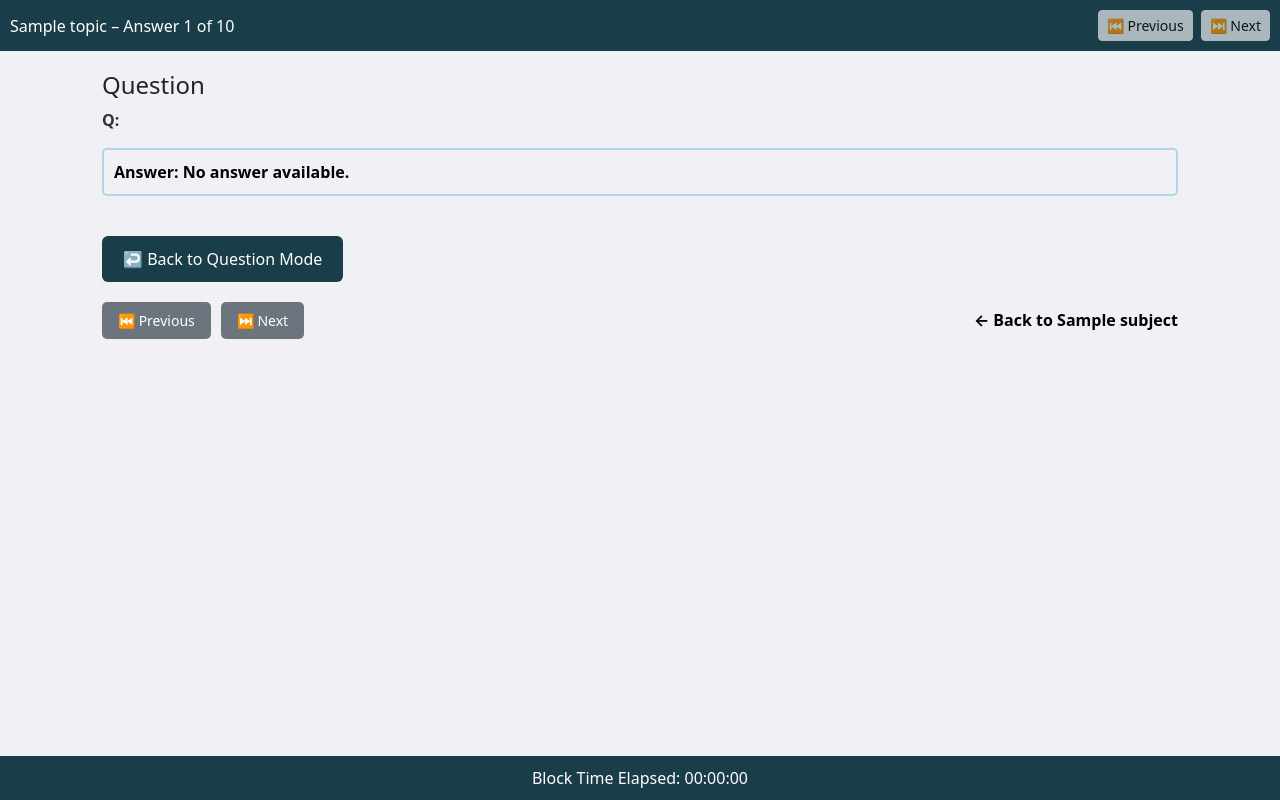
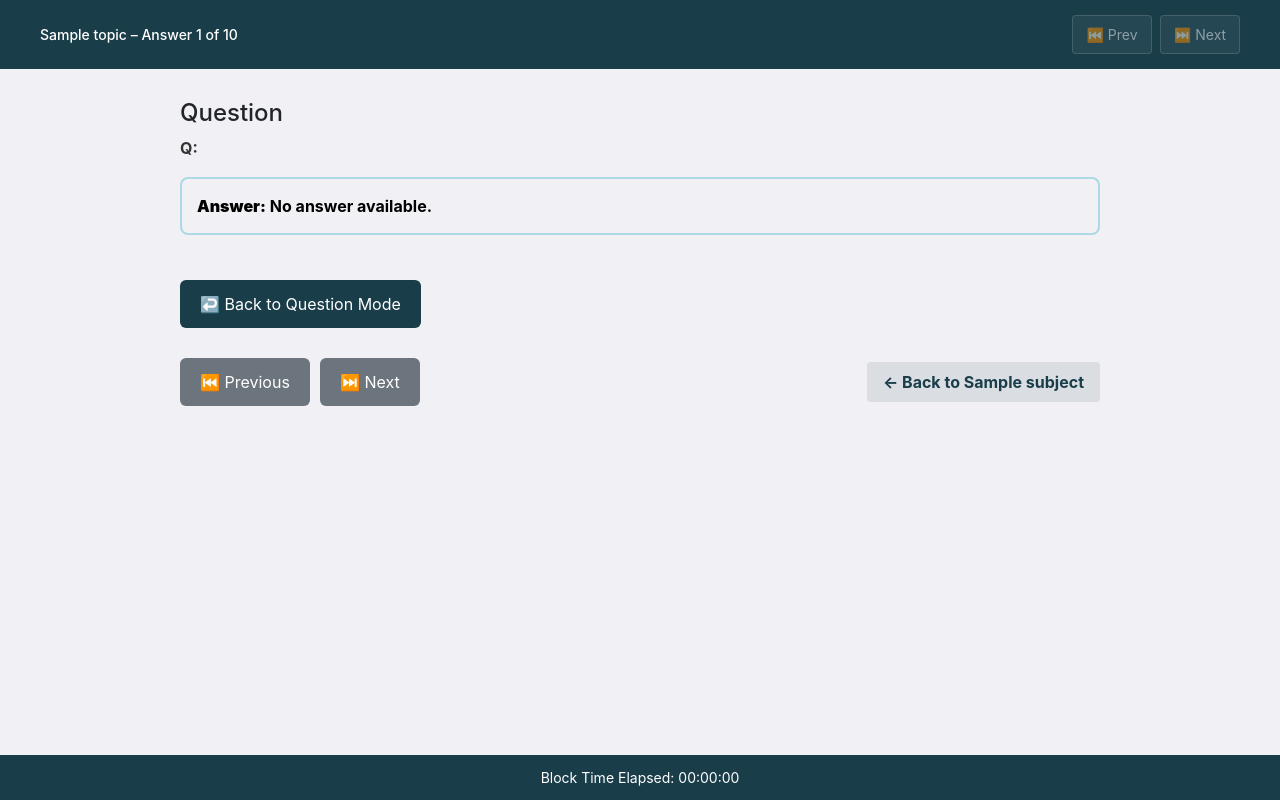
Before and after one commit to Anshu529962/render-8th, a Flask app: template templates/answer.html in a window 1280 px wide. Run offline with Flask 3, Linux system fonts and the light colour scheme; the template is opened without the code that fills it: most values are stand-ins (such as "Sample title", 1, 10 or a date in 2020).

Commit message:
Update answer.html

```diff
--- a/templates/answer.html
+++ b/templates/answer.html
@@ -6,54 +6,91 @@
     <title>Answer – {{ topic }}</title>
     <link href="https://cdn.jsdelivr.net/npm/bootstrap@5.3.0/dist/css/bootstrap.min.css" rel="stylesheet">
     <style>
+        * {
+            box-sizing: border-box;
+        }
+
         body {
             background-color: #f0f0f5;
-            padding-bottom: 80px;
+            padding-bottom: 100px; /* Increased for mobile */
+            font-family: 'Inter', -apple-system, BlinkMacSystemFont, 'Segoe UI', Roboto, sans-serif;
         }
+
         .question-header {
             background-color: #1a3d4a;
             color: white;
-            padding: 10px;
+            padding: 15px 10px; /* Increased padding for mobile */
             width: 100%;
+            position: sticky;
+            top: 0;
+            z-index: 100;
         }
+
+        .question-header span {
+            font-size: 14px;
+            font-weight: 500;
+        }
+
         .question {
-            padding: 20px;
+            padding: 15px; /* Reduced for mobile */
+            max-width: 100%;
+            overflow-x: hidden;
         }
+
         .question p {
             color: #333333;
+            line-height: 1.6;
+            word-wrap: break-word;
         }
+
         .answer-text {
             margin-top: 15px;
             font-weight: bold;
             color: #000000;
             border: 2px solid #ADD8E6;
-            padding: 10px;
-            border-radius: 5px;
+            padding: 15px; /* Increased for mobile */
+            border-radius: 8px;
+            word-wrap: break-word;
         }
+
         .submit-btn {
             background-color: #1a3d4a;
             color: white;
-            padding: 10px 20px;
+            padding: 12px 20px; /* Larger touch target */
             margin-top: 20px;
+            border: none;
+            border-radius: 6px;
+            font-size: 16px;
+            width: 100%; /* Full width on mobile */
+            text-decoration: none;
+            display: inline-block;
+            text-align: center;
         }
+
         .footer {
             background-color: #1a3d4a;
             color: white;
-            padding: 10px;
+            padding: 15px 10px; /* Increased padding */
             position: fixed;
             bottom: 0;
             width: 100%;
+            z-index: 99;
+            text-align: center;
+            font-size: 14px;
         }
 
-        /* Bookmark button styling */
+        /* Bookmark button styling - Mobile optimized */
         .bookmark-btn {
             background: none;
             border: none;
-            font-size: 20px;
+            font-size: 24px; /* Larger for mobile */
             cursor: pointer;
             color: #ddd;
             transition: color 0.3s;
             margin-left: 10px;
+            padding: 5px; /* Touch target */
+            min-width: 44px;
+            min-height: 44px;
         }
 
         .bookmark-btn.bookmarked {
@@ -83,65 +122,73 @@
             content: ' ✓';
             color: #28a745;
             font-weight: bold;
+            font-size: 18px;
         }
 
-        /* Notes section - WHITE background */
+        /* Notes section - Mobile optimized */
         .notes-section {
             background: white;
-            padding: 15px;
-            border-radius: 5px;
+            padding: 20px; /* Increased for mobile */
+            border-radius: 8px;
             margin-top: 20px;
             border: 2px solid #ddd;
         }
 
         .notes-textarea {
             width: 100%;
-            min-height: 80px;
-            padding: 10px;
-            border: 1px solid #ddd;
-            border-radius: 5px;
+            min-height: 100px; /* Increased for mobile */
+            padding: 15px;
+            border: 2px solid #ddd;
+            border-radius: 8px;
             resize: vertical;
+            font-size: 16px; /* Prevents zoom on iOS */
         }
 
         .save-note-btn {
             background: #1a3d4a;
             color: white;
             border: none;
-            padding: 6px 12px;
-            border-radius: 3px;
+            padding: 12px 20px; /* Larger touch target */
+            border-radius: 6px;
             cursor: pointer;
-            margin-top: 8px;
-            font-size: 14px;
+            margin-top: 12px;
+            font-size: 16px;
+            width: 100%; /* Full width on mobile */
         }
 
         .save-note-btn:hover {
             background: #2a4d5a;
         }
 
-        /* Bottom navigation styling */
+        /* Bottom navigation - Mobile first */
         .bottom-nav {
             display: flex;
-            justify-content: space-between;
+            flex-direction: column;
+            gap: 15px;
+            margin-top: 30px;
             align-items: center;
-            margin-top: 20px;
-            flex-wrap: wrap;
-            gap: 15px;
         }
 
         .nav-buttons {
             display: flex;
             gap: 10px;
+            width: 100%;
+            justify-content: center;
+            flex-wrap: wrap;
         }
 
         .nav-btn {
             background-color: #1a3d4a;
             color: white;
-            padding: 8px 16px;
+            padding: 12px 20px; /* Larger for mobile */
             text-decoration: none;
-            border-radius: 5px;
-            font-size: 14px;
+            border-radius: 6px;
+            font-size: 16px;
             border: none;
             cursor: pointer;
+            min-width: 120px; /* Minimum width for touch */
+            text-align: center;
+            flex: 1;
         }
 
         .nav-btn:hover {
@@ -155,19 +202,55 @@
             cursor: not-allowed;
         }
 
-        /* Back links styling - BOLD and BLACK */
-        .back-links a {
-            color: #000000;
-            font-weight: bold;
+        /* Header navigation buttons - Mobile optimized */
+        .header-nav-btn {
+            background-color: rgba(255,255,255,0.1);
+            color: white;
+            border: 1px solid rgba(255,255,255,0.3);
+            padding: 8px 12px;
+            border-radius: 4px;
+            text-decoration: none;
+            font-size: 14px;
+            min-width: 80px;
+            text-align: center;
+        }
+
+        .header-nav-btn:hover {
+            background-color: rgba(255,255,255,0.2);
+            color: white;
             text-decoration: none;
         }
 
-        .back-links a:hover {
-            color: #333333;
-            text-decoration: underline;
+        .header-nav-btn:disabled {
+            opacity: 0.5;
+            cursor: not-allowed;
         }
 
-        /* Completion modal */
+        /* Back links styling - Mobile friendly */
+        .back-links {
+            display: flex;
+            flex-direction: column;
+            gap: 10px;
+            align-items: center;
+            text-align: center;
+        }
+
+        .back-links a {
+            color: #1a3d4a;
+            font-weight: bold;
+            text-decoration: none;
+            padding: 8px 16px;
+            border-radius: 4px;
+            background: rgba(26, 61, 74, 0.1);
+        }
+
+        .back-links a:hover {
+            color: #2a4d5a;
+            text-decoration: none;
+            background: rgba(26, 61, 74, 0.2);
+        }
+
+        /* Completion modal - Mobile responsive */
         .completion-modal {
             display: none;
             position: fixed;
@@ -219,11 +303,85 @@
             background-color: #6c757d;
             color: white;
         }
+
+        /* Tablet styles */
+        @media (min-width: 768px) {
+            .question {
+                padding: 25px 30px;
+            }
+
+            .submit-btn {
+                width: auto;
+                display: inline-block;
+            }
+
+            .save-note-btn {
+                width: auto;
+            }
+
+            .bottom-nav {
+                flex-direction: row;
+                justify-content: space-between;
+                align-items: center;
+            }
+
+            .nav-buttons {
+                width: auto;
+            }
+
+            .nav-btn {
+                flex: none;
+                min-width: 100px;
+            }
+
+            .back-links {
+                flex-direction: row;
+                gap: 15px;
+            }
+
+            .modal-buttons {
+                flex-direction: row;
+                justify-content: center;
+            }
+
+            .modal-btn {
+                width: auto;
+                min-width: 120px;
+            }
+        }
+
+        /* Desktop styles */
+        @media (min-width: 992px) {
+            .question {
+                padding: 30px 40px;
+                max-width: 900px;
+                margin: 0 auto;
+            }
+
+            .question-header {
+                padding: 15px 40px;
+            }
+
+            body {
+                padding-bottom: 80px;
+            }
+
+            .footer {
+                padding: 12px;
+            }
+        }
+
+        /* Large desktop */
+        @media (min-width: 1200px) {
+            .question {
+                max-width: 1000px;
+            }
+        }
     </style>
 </head>
 <body>
-    <div class="question-header d-flex justify-content-between align-items-center">
-        <span>
+    <div class="question-header d-flex justify-content-between align-items-center flex-wrap">
+        <span class="flex-grow-1">
             {{ topic }} – Answer {{ current_index }} of {{ total }}
             {% if session.user_id %}
                 <button class="bookmark-btn {% if bookmarked %}bookmarked{% endif %}"
@@ -232,23 +390,23 @@
                 </button>
             {% endif %}
         </span>
-        <div class="d-flex gap-2">
+        <div class="d-flex gap-2 mt-2 mt-md-0">
             {% if prev_qid %}
-                <a href="{{ url_for('show_answer', subject_name=subject, topic_name=topic, qid=prev_qid) }}" class="btn btn-light btn-sm">⏮️ Previous</a>
+                <a href="{{ url_for('show_answer', subject_name=subject, topic_name=topic, qid=prev_qid) }}" class="header-nav-btn">⏮️ Prev</a>
             {% else %}
-                <button class="btn btn-light btn-sm" disabled>⏮️ Previous</button>
+                <button class="header-nav-btn" disabled>⏮️ Prev</button>
             {% endif %}
             {% if next_qid %}
-                <a href="{{ url_for('show_answer', subject_name=subject, topic_name=topic, qid=next_qid) }}" class="btn btn-light btn-sm">⏭️ Next</a>
+                <a href="{{ url_for('show_answer', subject_name=subject, topic_name=topic, qid=next_qid) }}" class="header-nav-btn">⏭️ Next</a>
             {% elif is_last_question %}
-                <button class="btn btn-success btn-sm" onclick="showCompletionModal()">🎉 Complete</button>
+                <button class="header-nav-btn" style="background-color: #28a745; border-color: #28a745;" onclick="showCompletionModal()">🎉 Done</button>
             {% else %}
-                <button class="btn btn-light btn-sm" disabled>⏭️ Next</button>
+                <button class="header-nav-btn" disabled>⏭️ Next</button>
             {% endif %}
         </div>
     </div>
 
-    <div class="container">
+    <div class="container-fluid">
         <div class="question">
             <h4>Question</h4>
             <p><strong>Q:</strong> {{ q['question'] }}</p>
@@ -287,14 +445,14 @@
             <!-- Personal Notes Section (only for logged in users) -->
             {% if session.user_id %}
                 <div class="notes-section">
-                    <h5 style="color: #333; margin-bottom: 10px;">📝 Personal Notes:</h5>
+                    <h5 style="color: #333; margin-bottom: 15px;">📝 Personal Notes:</h5>
                     <textarea class="notes-textarea" id="userNote" placeholder="Add your personal notes for this question...">{{ user_note if user_note else '' }}</textarea>
                     <button class="save-note-btn" onclick="saveNote({{ q.id }})">Save Note</button>
                 </div>
             {% endif %}
 
-            <div style="margin-top: 20px;">
-                <a href="{{ url_for('show_question', subject_name=subject, topic_name=topic, qid=q['id']) }}" class="btn submit-btn">↩️ Back to Question Mode</a>
+            <div style="margin-top: 25px;">
+                <a href="{{ url_for('show_question', subject_name=subject, topic_name=topic, qid=q['id']) }}" class="submit-btn">↩️ Back to Question Mode</a>
             </div>
 
             <div class="bottom-nav">
@@ -338,7 +495,7 @@
         </div>
     </div>
 
-    <div class="footer text-center">
+    <div class="footer">
         <span>Block Time Elapsed: 00:00:00</span>
     </div>
 
@@ -368,6 +525,9 @@
                         btn.classList.remove('bookmarked');
                     }
                 }
+            })
+            .catch(error => {
+                console.error('Error:', error);
             });
             {% endif %}
         }
@@ -390,8 +550,20 @@
             .then(response => response.json())
             .then(data => {
                 if (data.success) {
-                    alert('Note saved successfully!');
+                    // Show success feedback
+                    const btn = document.querySelector('.save-note-btn');
+                    const originalText = btn.textContent;
+                    btn.textContent = '✓ Saved!';
+                    btn.style.backgroundColor = '#28a745';
+                    setTimeout(() => {
+                        btn.textContent = originalText;
+                        btn.style.backgroundColor = '#1a3d4a';
+                    }, 2000);
                 }
+            })
+            .catch(error => {
+                console.error('Error:', error);
+                alert('Failed to save note. Please try again.');
             });
             {% endif %}
         }
@@ -418,6 +590,10 @@
                 if (data.success) {
                     goBackToTopics();
                 }
+            })
+            .catch(error => {
+                console.error('Error:', error);
+                goBackToTopics();
             });
             {% else %}
                 goBackToTopics();
@@ -441,6 +617,9 @@
                 modal.style.display = "none";
             }
         }
+
+        // Prevent zoom on iOS when focusing on form elements
+        document.addEventListener('touchstart', function() {}, {passive: true});
     </script>
 </body>
 </html>
```
Also changed, not shown: other parts of templates/answer.html (+20 -18 lines).
